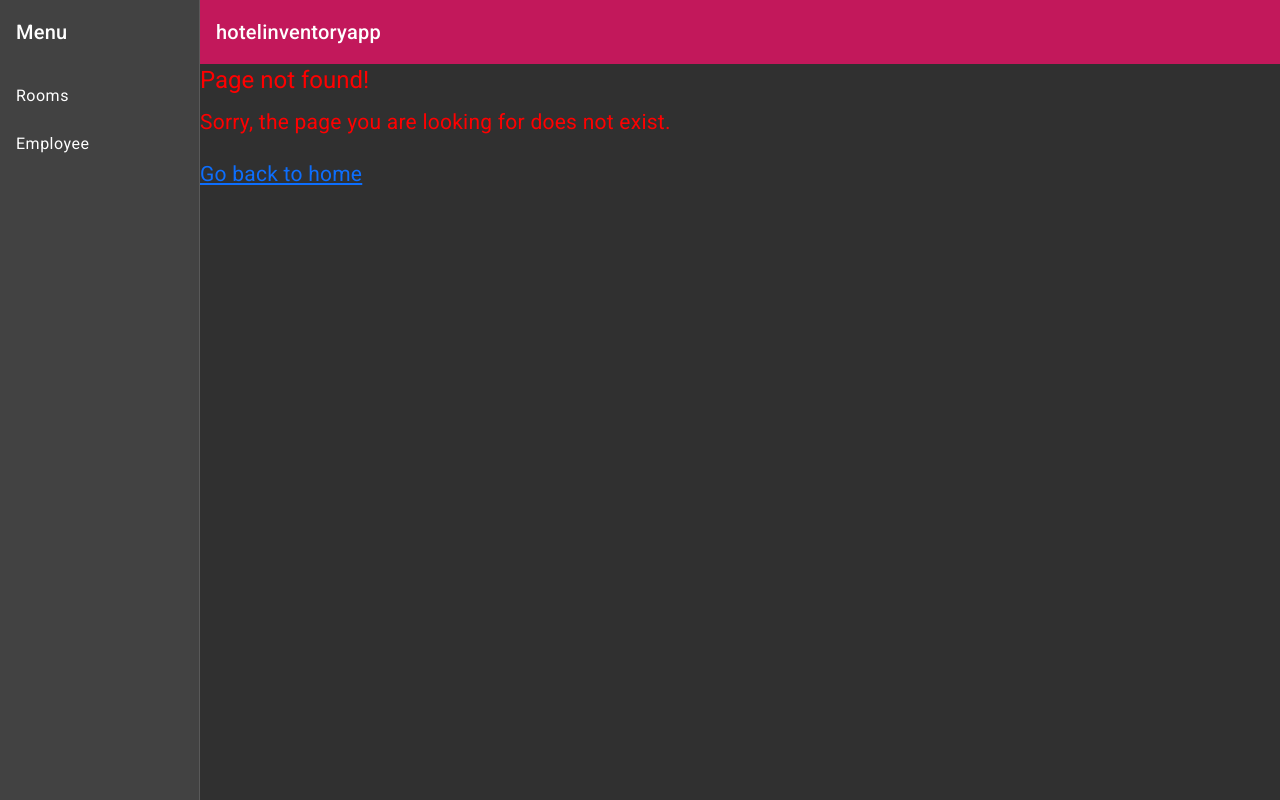
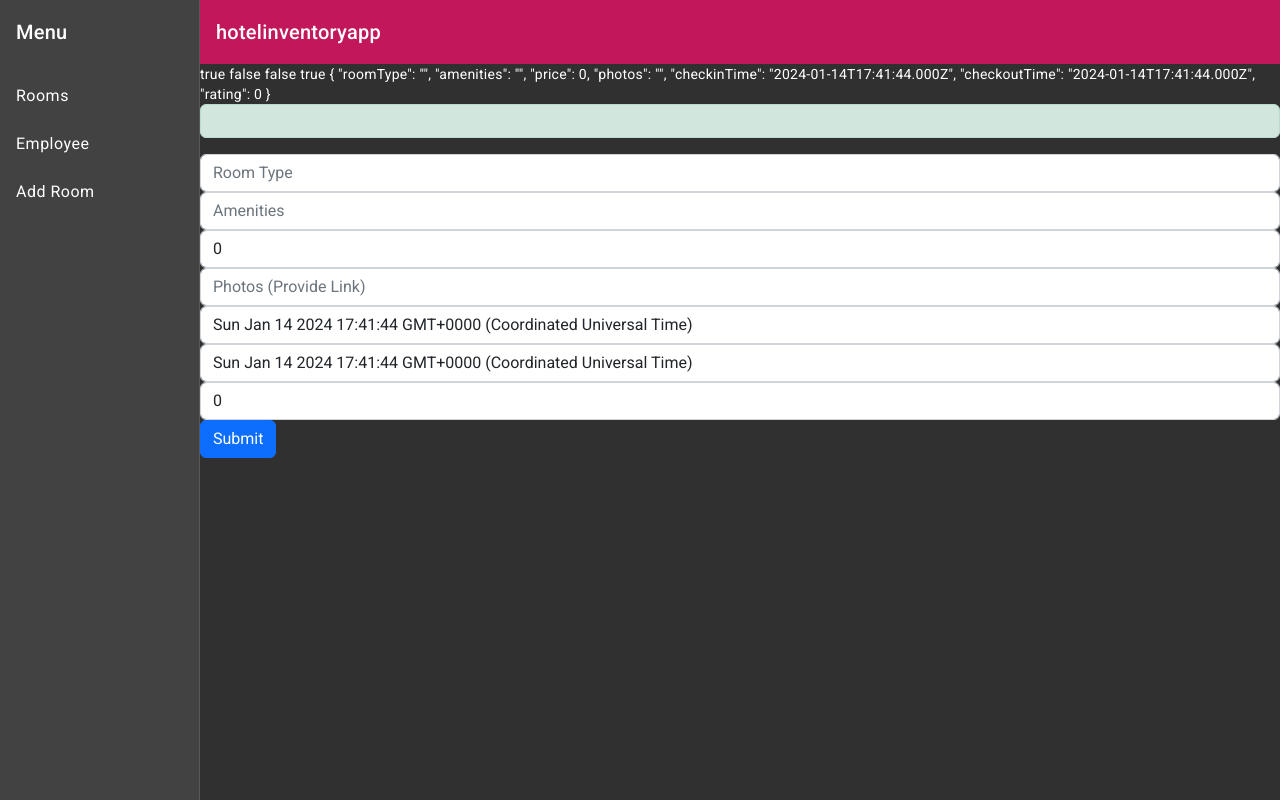
Before and after one commit to X-KG/hotelinventory, an Angular app: page /rooms/add in a window 1280 px wide. Before the commit this address had no page. Built offline with nearby package versions, Linux system fonts and the light colour scheme.

Commit message:
added addroom function

```diff
--- a/src/app/app-nav/app-nav.component.html
+++ b/src/app/app-nav/app-nav.component.html
@@ -7,6 +7,7 @@
     <mat-nav-list>
       <a mat-list-item routerLink="rooms">Rooms</a>
       <a mat-list-item routerLink="employee">Employee</a>
+      <a mat-list-item routerLink="rooms/add">Add Room</a>
     </mat-nav-list>
   </mat-sidenav>
   <mat-sidenav-content>
--- a/src/app/app.routes.ts
+++ b/src/app/app.routes.ts
@@ -2,10 +2,14 @@
 import { EmployeeComponent } from './employee/employee.component';
 import { RoomsComponent } from './rooms/rooms.component';
 import { NotfoundComponent } from './notfound/notfound.component';
+import { RoomsBookingComponent } from './rooms/rooms-booking/rooms-booking.component';
+import { RoomsAddComponent } from './rooms/rooms-add/rooms-add.component';
 
 export const routes: Routes = [
     { path: 'employee', component: EmployeeComponent },
     { path: 'rooms', component: RoomsComponent},
+    { path: 'rooms/add', component: RoomsAddComponent},
+    { path: 'rooms/:roomid', component: RoomsBookingComponent},
     { path: '', redirectTo: '/rooms', pathMatch: 'full'},
     { path: '**', component: NotfoundComponent}
 
--- /dev/null
+++ b/src/app/rooms/rooms-add/rooms-add.component.html
@@ -0,0 +1,92 @@
+{{ roomsForm.pristine | json }}
+{{ roomsForm.dirty | json }}
+{{ roomsForm.valid | json }}
+{{ roomsForm.invalid | json }}
+{{ roomsForm.value | json }}
+
+<div class="alert alert-success">
+  {{ successMessage }}
+</div>
+
+<form #roomsForm="ngForm" (ngSubmit)="AddRoom()">
+  <div class="form-group">
+    <input
+      required
+      type="text"
+      class="form-control"
+      name="roomType"
+      [(ngModel)]="room.roomType"
+      placeholder="Room Type"
+    />
+  </div>
+
+  <div class="form-group">
+    <input
+      required
+      type="text"
+      class="form-control"
+      name="amenities"
+      [(ngModel)]="room.amenities"
+      placeholder="Amenities"
+    />
+  </div>
+
+  <div class="form-group">
+    <input
+      required
+      type="number"
+      class="form-control"
+      name="price"
+      [(ngModel)]="room.price"
+      placeholder="Room Price /night"
+    />
+  </div>
+
+  <div class="form-group">
+    <input
+      required
+      type="text"
+      class="form-control"
+      name="photos"
+      [(ngModel)]="room.photos"
+      placeholder="Photos (Provide Link)"
+    />
+  </div>
+
+  <div class="form-group">
+    <input
+      required
+      type="datetime"
+      class="form-control"
+      name="checkinTime"
+      [(ngModel)]="room.checkinTime"
+      placeholder="Check-in Time"
+    />
+  </div>
+
+  <div class="form-group">
+    <input
+      required
+      type="datetime"
+      class="form-control"
+      name="checkoutTime"
+      [(ngModel)]="room.checkoutTime"
+      placeholder="Check-out Time"
+    />
+  </div>
+
+  <div class="form-group">
+    <input
+      required
+      type="number"
+      class="form-control"
+      name="rating"
+      [(ngModel)]="room.rating"
+      placeholder="Rating"
+    />
+  </div>
+
+  <div>
+    <button class="btn btn-primary" type="submit">Submit</button>
+  </div>
+</form>
--- /dev/null
+++ b/src/app/rooms/rooms-add/rooms-add.component.ts
@@ -0,0 +1,35 @@
+import { Component } from '@angular/core';
+import { FormsModule } from '@angular/forms';
+import { RoomList } from '../rooms';
+import { JsonPipe } from '@angular/common';
+import { RoomsService } from '../services/rooms.service';
+
+@Component({
+  selector: 'hinv-rooms-add',
+  standalone: true,
+  imports: [FormsModule, JsonPipe],
+  templateUrl: './rooms-add.component.html',
+  styleUrl: './rooms-add.component.scss',
+})
+export class RoomsAddComponent {
+  room: RoomList = {
+    roomNumber: '',
+    roomType: '',
+    amenities: '',
+    price: 0,
+    photos: '',
+    checkinTime: new Date(),
+    checkoutTime: new Date(),
+    rating: 0,
+  };
+
+  successMessage: string = '';
+
+  constructor(private roomsService: RoomsService) {}
+
+  AddRoom() {
+    this.roomsService
+      .addRoom(this.room)
+      .subscribe((data) => (this.successMessage = 'Room added successfully'));
+  }
+}
--- a/src/app/rooms/rooms-booking/rooms-booking.component.html
+++ b/src/app/rooms/rooms-booking/rooms-booking.component.html
@@ -1 +1 @@
-<p>rooms-booking works!</p>
+{{id$ | async}}
--- a/src/app/rooms/rooms-booking/rooms-booking.component.ts
+++ b/src/app/rooms/rooms-booking/rooms-booking.component.ts
@@ -1,12 +1,25 @@
-import { Component } from '@angular/core';
+import { AsyncPipe } from '@angular/common';
+import { Component, OnInit } from '@angular/core';
+import { ActivatedRoute } from '@angular/router';
+import { Observable, map } from 'rxjs';
 
 @Component({
   selector: 'hinv-rooms-booking',
   standalone: true,
-  imports: [],
+  imports: [AsyncPipe],
   templateUrl: './rooms-booking.component.html',
-  styleUrl: './rooms-booking.component.scss'
+  styleUrl: './rooms-booking.component.scss',
 })
-export class RoomsBookingComponent {
+export class RoomsBookingComponent implements OnInit {
+  id: number = 0;
 
+  id$ = this.router.paramMap.pipe(map((params) => params.get('roomid')));
+
+  constructor(private router: ActivatedRoute) {}
+
+  ngOnInit() {
+    // this.id = this.router.snapshot.params['roomid'];
+    // this.id$ = this.router.params.pipe(map(params => params['roomid']));
+    // this.router.paramMap.subscribe((params) => {params.get('roomid')});
+  }
 }
--- a/src/app/rooms/rooms-list/rooms-list.component.html
+++ b/src/app/rooms/rooms-list/rooms-list.component.html
@@ -3,7 +3,7 @@
 
 <table class="table">
     <thead>
-      <tr>
+      <tr class="headings">
         <th>Index</th>
         <th>Even/Odd</th>
         <th>Room Number</th>
@@ -29,8 +29,11 @@
         <td>{{ room.checkoutTime | date : "short" }}</td>
         <td>{{ room.rating | number }}</td>
         <td>
-          <button class="btn btn-primary" (click)="selectRoom(room)">
+          <!-- <button class="btn btn-primary" (click)="selectRoom(room)">
             Select
+          </button> -->
+          <button routerLink="/rooms/{{ room.roomNumber }}" class="btn btn-primary">
+            Book Room
           </button>
         </td>
       </tr>
--- a/src/app/rooms/rooms-list/rooms-list.component.scss
+++ b/src/app/rooms/rooms-list/rooms-list.component.scss
@@ -0,0 +1,3 @@
+.headings{
+    color: #fff;
+}
--- a/src/app/rooms/rooms-list/rooms-list.component.ts
+++ b/src/app/rooms/rooms-list/rooms-list.component.ts
@@ -2,12 +2,13 @@
 import { RoomList } from '../rooms';
 import { CurrencyPipe, DatePipe, DecimalPipe, JsonPipe, LowerCasePipe, PercentPipe, SlicePipe, TitleCasePipe, UpperCasePipe } from '@angular/common';
 import { HttpClientModule } from '@angular/common/http';
+import { RouterLink } from '@angular/router';
 
 
 @Component({
   selector: 'hinv-rooms-list',
   standalone: true,
-  imports: [DatePipe, UpperCasePipe, LowerCasePipe, TitleCasePipe, CurrencyPipe, PercentPipe, JsonPipe, DecimalPipe, SlicePipe, HttpClientModule],
+  imports: [DatePipe, UpperCasePipe, LowerCasePipe, TitleCasePipe, CurrencyPipe, PercentPipe, JsonPipe, DecimalPipe, SlicePipe, HttpClientModule, RouterLink],
   templateUrl: './rooms-list.component.html',
   styleUrl: './rooms-list.component.scss',
   changeDetection: ChangeDetectionStrategy.OnPush
--- a/src/app/rooms/rooms.component.html
+++ b/src/app/rooms/rooms.component.html
@@ -23,9 +23,9 @@
         }
     </div>
 
-    <div>
+    <!-- <div>
         <button (click)="addRoom()">Add Room</button>
-    </div>
+    </div> -->
 
 
     @if(rooms$ | async){
```
Also changed, not shown: src/app/rooms/rooms-add/rooms-add.component.scss (added), 1 other file (tests, documents, lock files or other folders).
